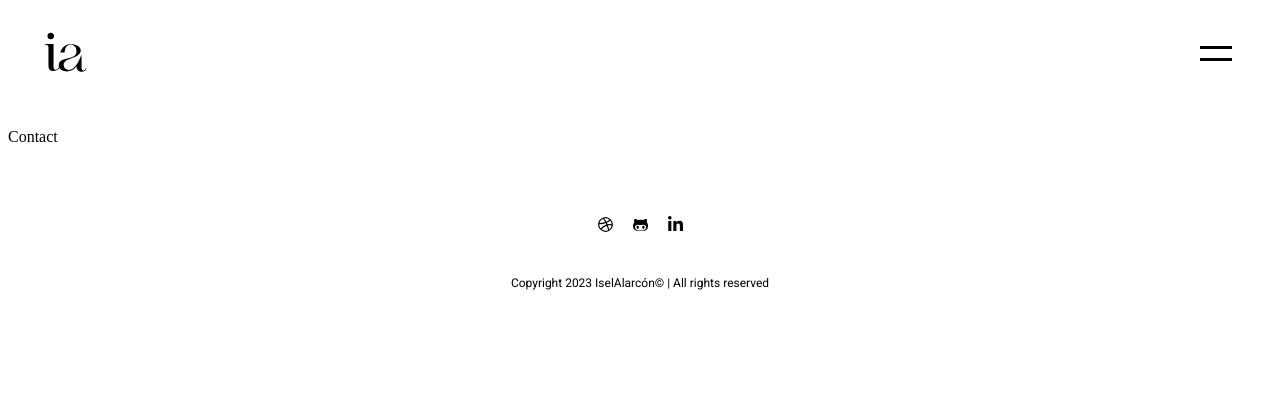
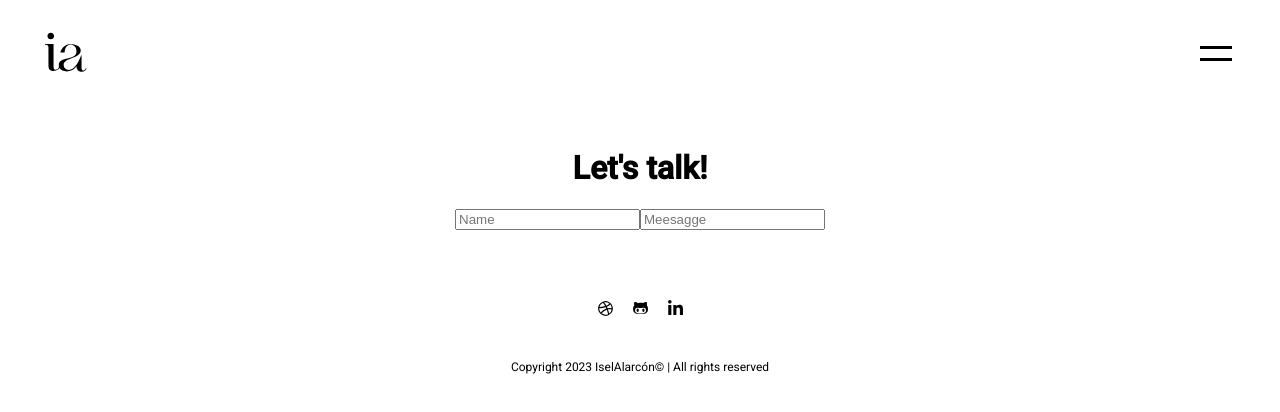
Before and after one commit to Isynopoulos1/iselaweb_v2_reloaded, a React (Create React App) app: page /contact in a window 1280 px wide. Shown: the top 412 px of the page. Built offline with nearby package versions, Linux system fonts and the light colour scheme.

Commit message:
creating the contact page

```diff
--- a/src/components/pages/contact/Contact.js
+++ b/src/components/pages/contact/Contact.js
@@ -1,10 +1,18 @@
 import React from "react";
 
 //IMPORT STYLES
-import { ContactContainer } from "./Contact.styles";
+import { ContactContainer, Greetings, formContainer } from "./Contact.styles";
 
 const Contact = () => {
-  return <ContactContainer>Contact</ContactContainer>;
+  return (
+    <ContactContainer>
+      <Greetings>Let's talk!</Greetings>
+      <formContainer>
+        <input type="form" placeholder="Name" />
+        <input type="text" placeholder="Meesagge" />
+      </formContainer>
+    </ContactContainer>
+  );
 };
 
 export default Contact;
--- a/src/components/pages/contact/Contact.styles.js
+++ b/src/components/pages/contact/Contact.styles.js
@@ -1,5 +1,26 @@
 import styled from "styled-components";
+import { fonts } from "../../../styles/index";
 
 export const ContactContainer = styled.div`
   width: 100;
+  justify-content: center;
+  align-items: center;
+  position: relative;
+  max-width: 1200px;
+  display: flex;
+  flex-direction: column;
+  margin: 0px auto;
 `;
+
+export const Greetings = styled.h1`
+  width: 100%;
+  display: flex;
+  justify-content: center;
+  font-family: ${fonts.font1};
+`;
+
+export const formContainer = styled.form`
+  width: 100%;
+  display: flex;
+  flex-direction: column;
+`;
```
